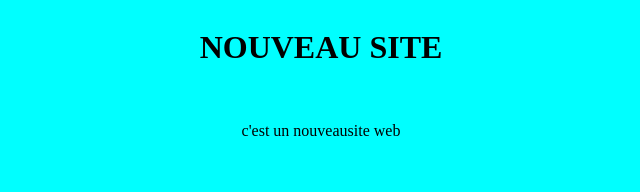
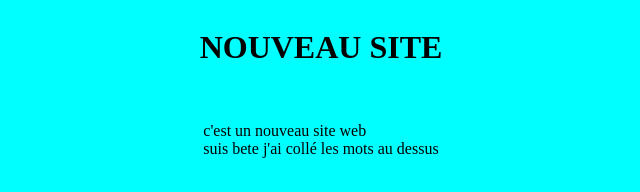
Before and after one commit to asym-mohamed/test, a plain HTML site: page index.html in a window 1280 px wide. Shown: the whole page, without its empty margins (319-959 px from the left). Drawn offline with Linux system fonts and the light colour scheme.

Commit message:
add on paragraph

```diff
--- a/index.html
+++ b/index.html
@@ -12,7 +12,8 @@
         </h1>
         <br>
         <p>
-            c'est un nouveausite web
+            c'est un nouveau site web
+            <br> suis bete j'ai collé les mots au dessus
         </p>
     </div>
 </body>
```
